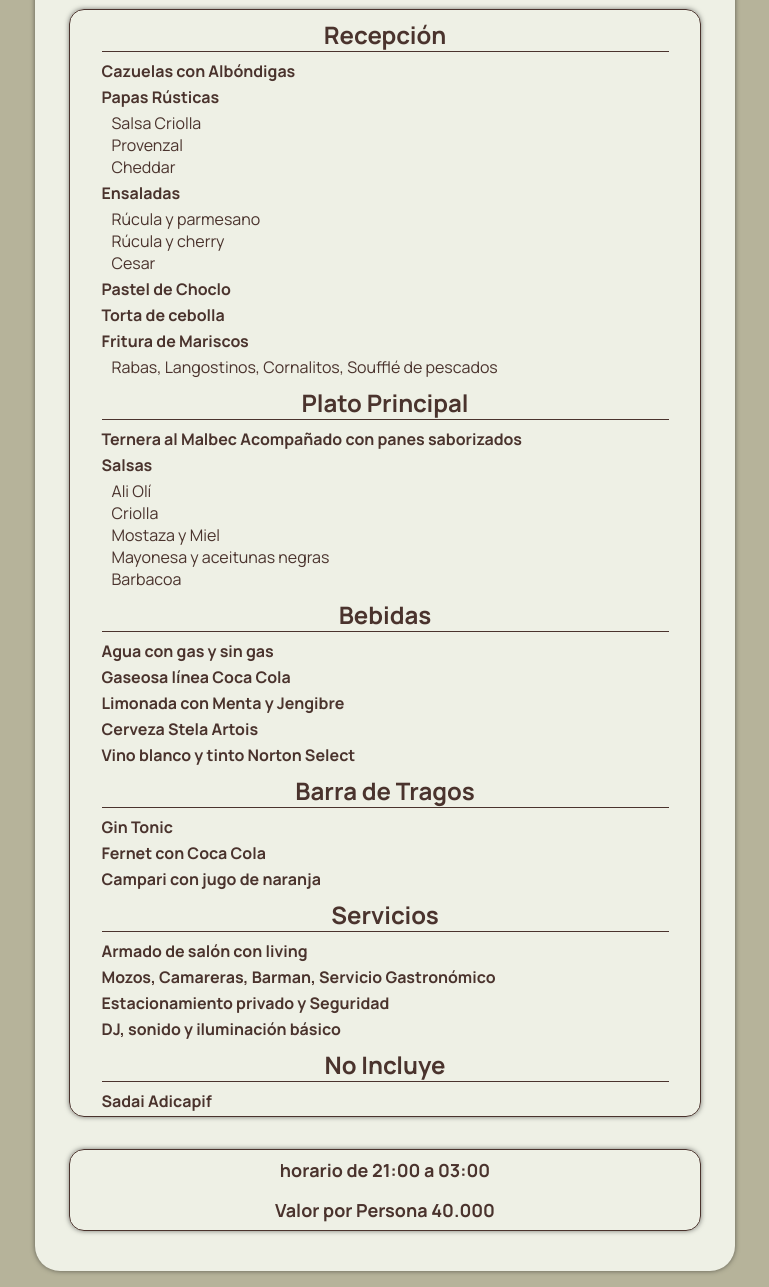
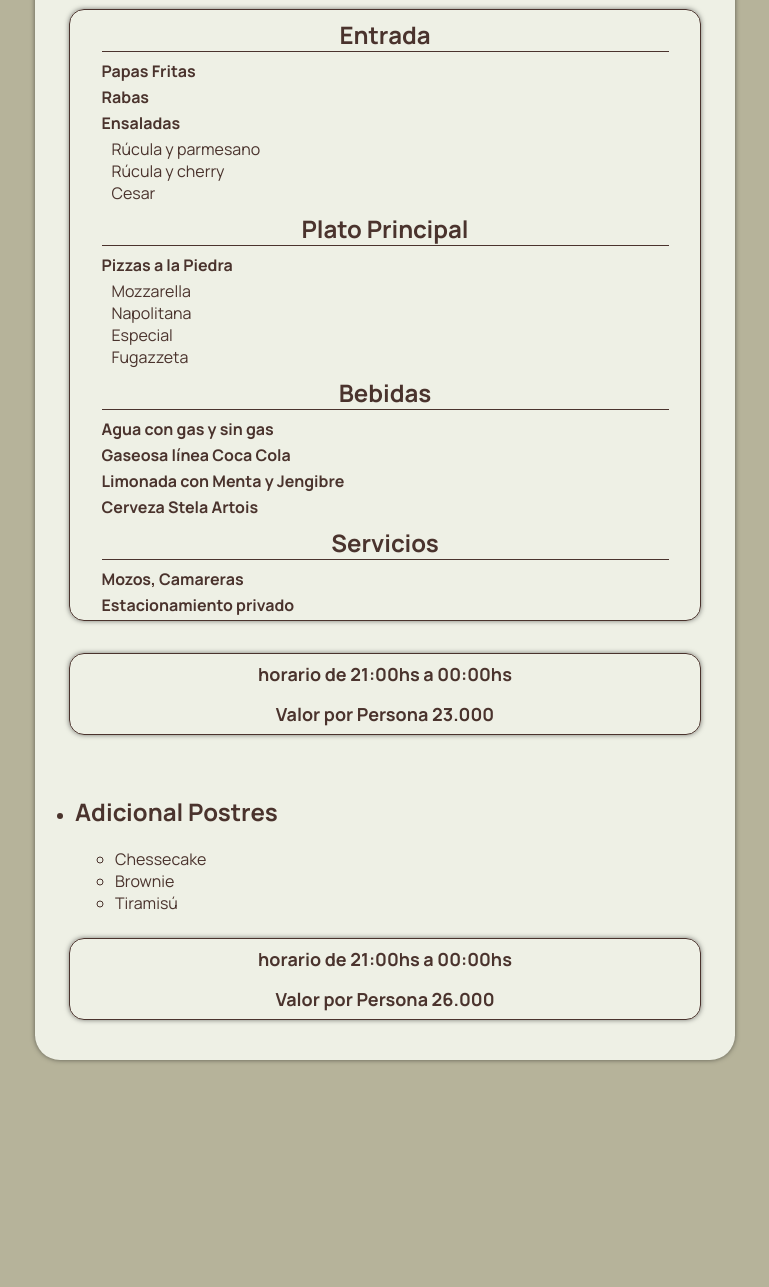
Before and after one commit to LaGaviotaEventos/Evento-014, a plain HTML site: page index.html in a window 1280 px wide. Shown: the part 235-1522 px from the top of the page, without its empty margins (255-1024 px from the left). After the commit the page ends 1311 px from the top, so only its background shows below. Drawn offline with nearby package versions, Linux system fonts and the light colour scheme.

Commit message:
Update index.html

```diff
--- a/index.html
+++ b/index.html
@@ -23,43 +23,32 @@
                 <img src="Imagenes/Titulo-la-gaviota.png">
             </div>
             <div class="container-header-text">
-                <h1>Carla</h1>
-                <p>Diciembre 2024</p>
+                <h1>Julieta</h1>
+                <p>5/12</p>
             </div>
         </header>
 
         <main class="container-main">
             <ul>
                 <li class="option">
-                    <h2>Recepción</h2>
+                    <h2>Entrada</h2>
                     <ul>
-                        <li class="Nombre-plato">Cazuelas con Albóndigas</li>
-                        <li class="Nombre-plato">Papas Rústicas</li>
-                        <li class="Variedad-plato">Salsa Criolla</li>
-                        <li class="Variedad-plato">Provenzal</li>
-                        <li class="Variedad-plato">Cheddar</li>
+                        <li class="Nombre-plato">Papas Fritas</li>
+                        <li class="Nombre-plato">Rabas</li>
                         <li class="Nombre-plato">Ensaladas</li>
                         <li class="Variedad-plato">Rúcula y parmesano</li>
                         <li class="Variedad-plato">Rúcula y cherry</li>
                         <li class="Variedad-plato">Cesar</li>
-                        <li class="Nombre-plato">Pastel de Choclo</li>
-                        <li class="Nombre-plato">Torta de cebolla</li>
-                        <li class="Nombre-plato">Fritura de Mariscos</li>
-                        <li class="Variedad-plato">Rabas, Langostinos, Cornalitos, Soufflé de
-                            pescados</li>
                     </ul>
                 </li>
                 <li class="option">
                     <h2>Plato Principal</h2>
                     <ul>
-                        <li class="Nombre-plato">Ternera al Malbec Acompañado con panes saborizados</li>
-                        <li class="Nombre-plato">Salsas</li>
-                        <li class="Variedad-plato">Ali Olí</li>
-                        <li class="Variedad-plato">Criolla</li>
-                        <li class="Variedad-plato">Mostaza y Miel</li>
-                        <li class="Variedad-plato">Mayonesa y aceitunas negras</li>
-                        <li class="Variedad-plato">Barbacoa</li>
-
+                        <li class="Nombre-plato">Pizzas a la Piedra</li>
+                        <li class="Variedad-plato">Mozzarella</li>
+                        <li class="Variedad-plato">Napolitana</li>
+                        <li class="Variedad-plato">Especial</li>
+                        <li class="Variedad-plato">Fugazzeta</li>
                     </ul>
                 </li>
                 <li class="option">
@@ -69,41 +58,38 @@
                         <li class="Nombre-plato">Gaseosa línea Coca Cola</li>
                         <li class="Nombre-plato">Limonada con Menta y Jengibre</li>
                         <li class="Nombre-plato">Cerveza Stela Artois</li>
-                        <li class="Nombre-plato">Vino blanco y tinto Norton Select</li>
-                    </ul>
-                </li>
-                <li class="option">
-                    <h2>Barra de Tragos</h2>
-                    <ul>
-                        <li class="Nombre-plato">Gin Tonic</li>
-                        <li class="Nombre-plato">Fernet con Coca Cola</li>
-                        <li class="Nombre-plato">Campari con jugo de naranja</li>
                     </ul>
                 </li>
                 <li class="option">
                     <h2>Servicios</h2>
                     <ul>
-                        <li class="Nombre-plato">Armado de salón con living</li>
-                        <li class="Nombre-plato">Mozos, Camareras, Barman, Servicio Gastronómico</li>
-                        <li class="Nombre-plato">Estacionamiento privado y Seguridad</li>
-                        <li class="Nombre-plato">DJ, sonido y iluminación básico</li>
-                    </ul>
-                </li>
-                <li class="option">
-                    <h2>No Incluye</h2>
-                    <ul>
-                        <li class="Nombre-plato">Sadai Adicapif</li>
+                        <li class="Nombre-plato">Mozos, Camareras</li>
+                        <li class="Nombre-plato">Estacionamiento privado</li>
                     </ul>
                 </li>
             </ul>
         </main>
 
         <footer class="container-footer">
-            <h2>horario de 21:00 a 03:00</h2>
-            <h2>Valor por Persona 40.000</h2>
+            <h2>horario de 21:00hs a 00:00hs</h2>
+            <h2>Valor por Persona 23.000</h2>
         </footer>
-
-    <div>
-
+        <div>
+            <ul>
+                <li class="option">
+                    <h2>Adicional Postres</h2>
+                    <ul>
+                        <li class="Nombre-plato">Chessecake</li>
+                        <li class="Nombre-plato">Brownie</li>
+                        <li class="Nombre-plato">Tiramisú</li>
+                    </ul>
+                </li>
+            </ul>
+        </div>
+        <div class="container-footer">
+            <h2>horario de 21:00hs a 00:00hs</h2>
+            <h2>Valor por Persona 26.000</h2>
+        </div>
+        </div>
 </body>
 </html>
```
